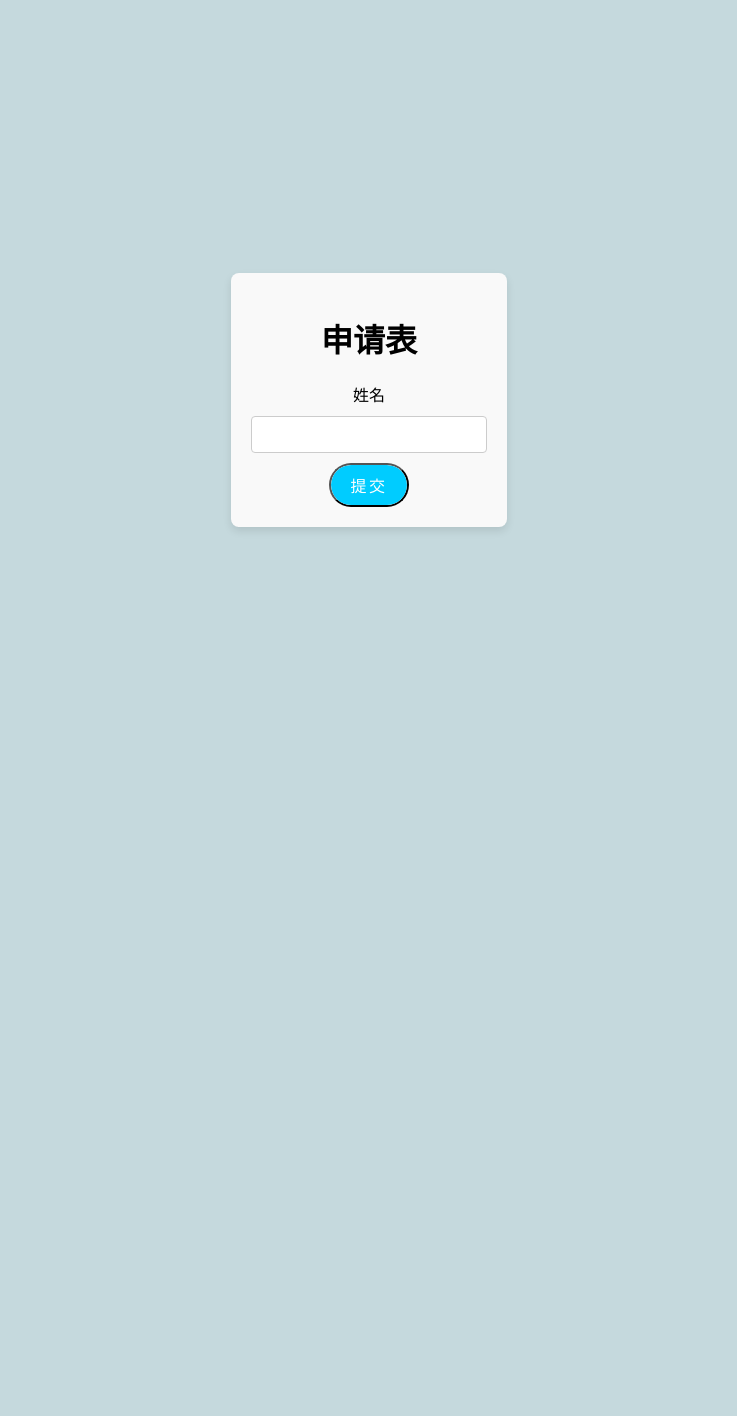
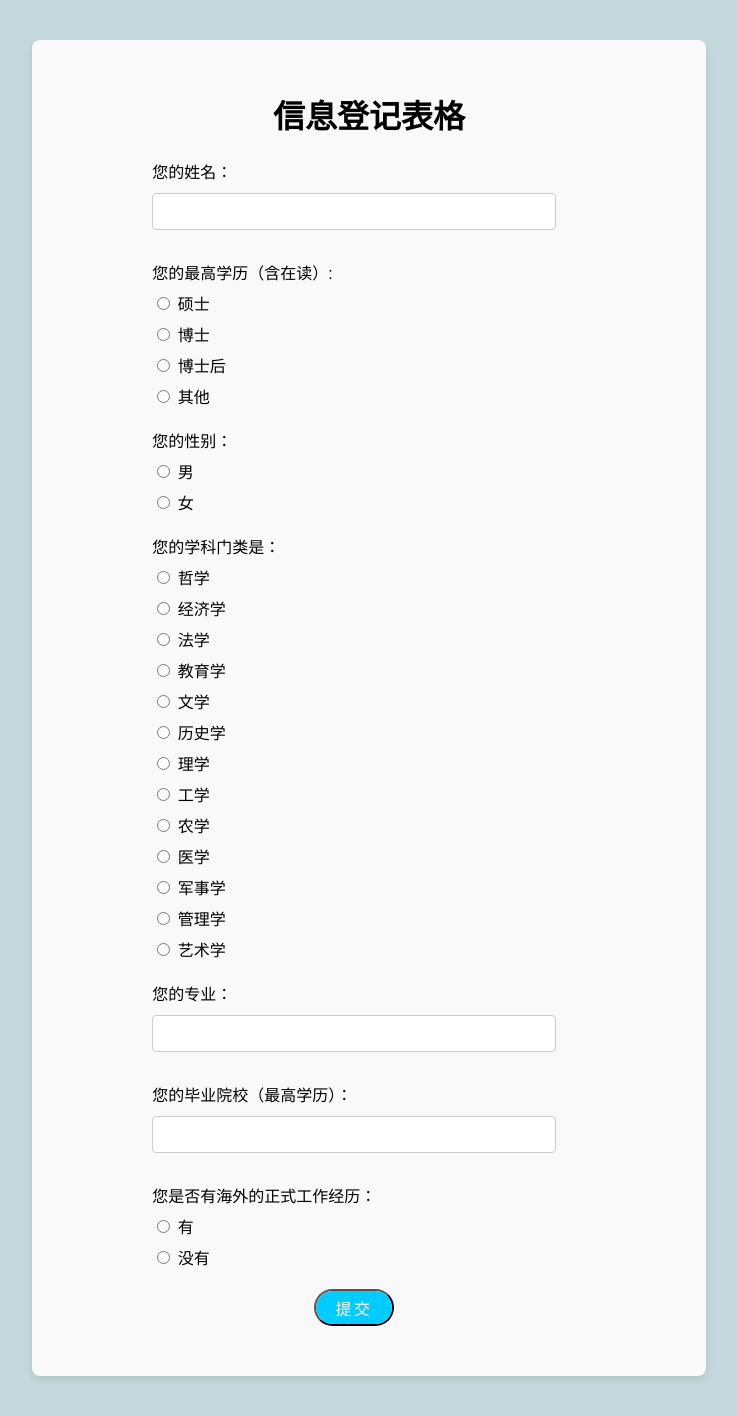
Before and after one commit to Jun909/website, a Django app: page /application/form/ in a window 1280 px wide. Shown: the whole page, without its empty margins (271-1008 px from the left). Before the commit the page ends 531 px from the top, so only its background shows below. Run offline with Django 5.2, Linux system fonts and the light colour scheme.

Commit message:
added more forms

```diff
--- a/application/forms.py
+++ b/application/forms.py
@@ -3,11 +3,57 @@ from .models import UserInfo
 from django.utils.translation import gettext as _
 
 class UserInfoForm(forms.ModelForm):
+    HIGHEST_EDUCATION_CHOICES = [
+        ('master','硕士'),
+        ('phd','博士'),
+        ('postdoc','博士后'),
+        ('other','其他'),
+    ]
+
+    GENDER_CHOICES =[
+        ('male', '男'),
+        ('female', '女'),
+    ]
+
+    MAJOR_TYPE_CHOICES = [
+        ('philosophy', '哲学'),
+        ('economic','经济学'),
+        ('law','法学'),
+        ('education','教育学'),
+        ('literature','文学'),
+        ('history','历史学'),
+        ('science','理学'),
+        ('engineering','工学'),
+        ('agronomy','农学'),
+        ('medicine','医学'),
+        ('military science','军事学'),
+        ('management','管理学'),
+        ('art','艺术学'),
+    ]
+
+    EXPERIENCE_ABROAD_CHOICE = [
+        ('yes','有'),
+        ('no','没有'),
+    ]
+
+
+    highest_education = forms.ChoiceField(choices=HIGHEST_EDUCATION_CHOICES, widget= forms.RadioSelect, label= "您的最高学历（含在读）:")
+    gender = forms.ChoiceField(choices=GENDER_CHOICES, widget=forms.RadioSelect, label='您的性别：')
+    major_type = forms.ChoiceField(choices=MAJOR_TYPE_CHOICES,widget=forms.RadioSelect, label= '您的学科门类是：')
+    experience_abroad = forms.ChoiceField(choices=EXPERIENCE_ABROAD_CHOICE, widget=forms.RadioSelect, label= '您是否有海外的正式工作经历：')
+
     class Meta:
 
         model = UserInfo
-        fields = ["name", "highest_education", "gender", "major", "university", "experience_abroad", "target_working_place",
+        fields = ["name", "highest_education", "gender", "major_type", "major", "university", "experience_abroad", "target_working_place",
                   "type_of_job", "job_position_wanted", "email", "time_of_graduation", "birthdate", "political_info", "highest_title_achieved", "resume" ]
         labels = {
-            'name' : '姓名'
+            'name' : '您的姓名：',
+            'highest_education' : '您的最高学历（含在读）：',
+            'gender' : '您的性别：',
+            'major_type' : '您的学科门类是：',
+            'major' : '您的专业：',
+            'university' : '您的毕业院校（最高学历）：',
+            'experience_abroad':'您是否有海外的正式工作经历：',
+
         }
--- a/application/models.py
+++ b/application/models.py
@@ -5,7 +5,8 @@ class UserInfo(models.Model):
     name = models.CharField(max_length=100)
     highest_education = models.CharField(max_length=50)
     gender = models.CharField(max_length=10)
-    major = models.CharField(max_length=20)
+    major_type = models.CharField(max_length=100)
+    major = models.CharField(max_length=100)
     university = models.CharField(max_length=100)
     experience_abroad = models.CharField(max_length=10)
     target_working_place = models.CharField(max_length=100)
--- a/application/templates/user_form.html
+++ b/application/templates/user_form.html
@@ -7,8 +7,10 @@
     <style>
         /* Ensure full height for centering */
         html, body {
-            height: 100%;
+            height: auto;
             margin: 0;
+            margin-top: 20px;
+            margin-bottom: 20px;
             display: flex;
             align-items: center;
             justify-content: center;
@@ -19,12 +21,28 @@
         /* Centering container */
         .form-container {
             width: 100%;
-            max-width: 400px; /* Limit width of the form */
-            padding: 20px;
+            max-width: 800; /* Limit width of the form */
+            /* padding: 100px; */
+            padding-top: 30px;
+            padding-left: 150px;
+            padding-right: 150px;
+            padding-bottom: 50px;
             box-shadow: 0 4px 8px rgba(0, 0, 0, 0.1);
             border-radius: 8px;
             background-color: #f9f9f9;
             text-align: center;
+            margin: 0 auto;
+            overflow-y: auto;
+            height: auto;
+        }
+
+        .form-container div.radio label {
+            display: inline-block;
+            margin-top: 7px;
+        }
+
+        .form-container form {
+            margin-left: -30px;   /* Move form elements slightly to the left */
         }
 
          /* Styling input fields */
@@ -39,7 +57,7 @@
 
         button {
             display: inline-block;
-            padding: 0.5rem 1.25rem;
+            padding: 0.3rem 1.25rem;
             border-radius: 10rem;
             color: #fff;
             text-transform: uppercase;
@@ -84,32 +102,51 @@
             width: 100%;
         }
 
-/*
-        button {
-
-            background-color: #03a9f4;
-            color: white;
-            padding: 10px 20px;
-            border: none;
-            border-radius: 4px;
-            cursor: pointer;
-        }
-
-        button:hover {
-            background-color: #0288d1;
-        } */
 
     </style>
 </head>
 <body>
     <div class="form-container">
-        <h1>申请表</h1>
+        <h1>信息登记表格</h1>
         <form method="post" enctype="multipart/form-data">
             {% csrf_token %}
-            <div>
+            <div style="text-align: left; margin-bottom: 20px;">
                 <label for="{{ form.name.id_for_label }}">{{ form.name.label }}</label>
                 {{ form.name }}
             </div>
+
+            <div style="text-align: left; margin-bottom: 20px;">
+                <label for = " {{ form.highest_education.id_for_label }}">{{ form.highest_education.label }}</label>
+                <div class="radio">{{ form.highest_education }}</div>
+
+            </div>
+
+            <div style="text-align: left; margin-bottom: 20px;">
+                <label for="{{ form.gender.id_for_label}}">{{ form.gender.label}}</label>
+                <div class="radio">{{ form.gender }}</div>
+            </div>
+
+            <div style="text-align: left; margin-bottom: 20px;">
+                <label for="{{ form.major_type.id_for_label}}">{{ form.major_type.label}}</label>
+                <div class="radio">{{ form.major_type }}</div>
+            </div>
+
+            <div style="text-align: left; margin-bottom: 20px;">
+                <label for="{{ form.major.id_for_label }}">{{ form.major.label }}</label>
+                {{ form.major }}
+            </div>
+
+            <div style="text-align: left; margin-bottom: 20px;">
+                <label for ="{{form.university.id_for_label}}">{{form.university.label}}</label>
+                {{form.university}}
+            </div>
+
+            <div style="text-align: left; margin-bottom: 20px;">
+                <label for="{{ form.experience_abroad.id_for_label}}">{{ form.experience_abroad.label}}</label>
+                <div class="radio">{{ form.experience_abroad }}</div>
+            </div>
+
+
             <button type="submit">提交</button>
         </form>
     </div>
```
Also changed, not shown: application/migrations/0013_userinfo_major_type_alter_userinfo_major.py (added), application/migrations/0014_alter_userinfo_major_type.py (added), application/migrations/0015_alter_userinfo_major.py (added).
